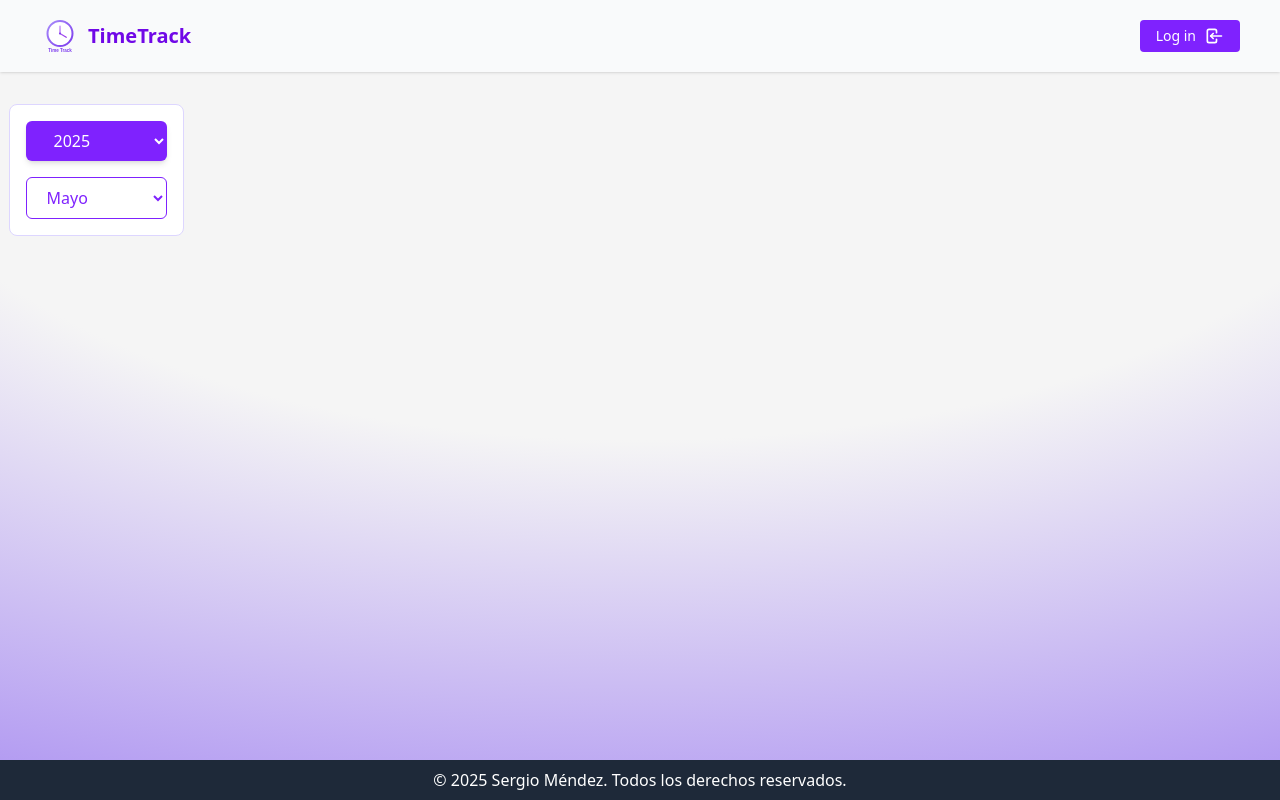
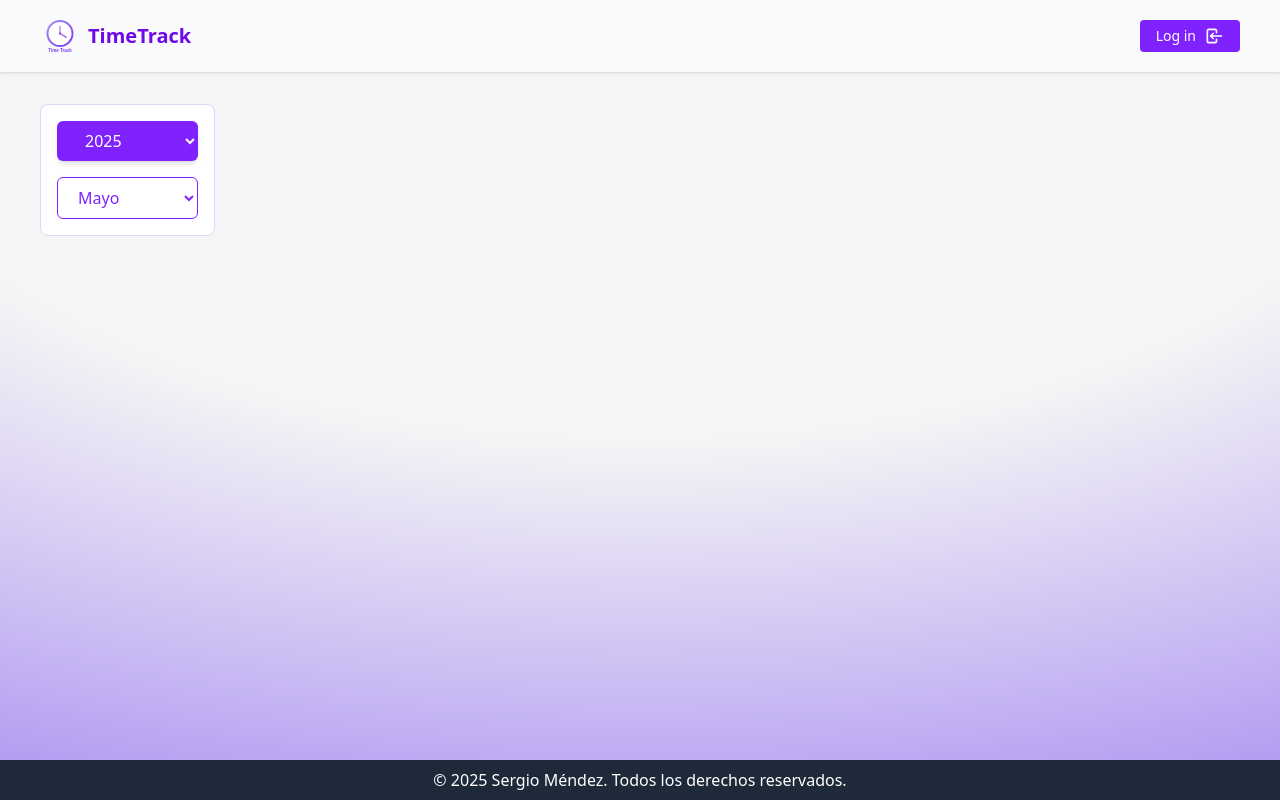
Before and after one commit to Sergiomsrs/timetrack-ui, a React (Vite) app: page /fichajes in a window 1280 px wide. Built offline with nearby package versions, Linux system fonts and the light colour scheme.

Commit message:
feat: ajustar estilos y mejorar la legibilidad en varios componentes

```diff
--- a/src/components/DatePicker.jsx
+++ b/src/components/DatePicker.jsx
@@ -66,7 +66,7 @@ export const DatePicker = ({ activeTab, setActiveTab, setIsModalAddOpen, selecte
 
 
   return (
-    <div className="rounded-lg border border-violet-200 bg-white p-4 w-fit mx-4 flex flex-col gap-4 h-fit">
+    <div className="rounded-lg border border-violet-200 bg-white p-4 w-fit mx-4 flex flex-col gap-4 h-fit mb-4">
 
       <select
         value={activeTab.year ?? currentYear}
--- a/src/components/Modal.jsx
+++ b/src/components/Modal.jsx
@@ -125,7 +125,7 @@ const handleSaveRecord = async (recordId) => {
         throw new Error(errorData.message || `Error HTTP: ${response.status}`);
       }
 
-      /* Actualizar la interfaz */
+      // Actualizar la interfaz
       const updatedRecord = {
         employeeId: recordToSave.employeeId,
         timestamp: recordToSave.timestamp,
@@ -182,8 +182,6 @@ const handleSaveRecord = async (recordId) => {
   const handleDeleteRecord = async (recordId) => {
 
 
-    // Si es nuevo (temporal), elimínalo directamente del estado
-    // Crear un nuevo registro pero finalmente no lo guardas en la base de datos
     if (String(recordId).startsWith('temp')) {
       setEditableRecords(prev => {
         const updatedEditableRecords = prev.filter(r => r.id !== recordId);
--- a/src/components/ModalAdd.jsx
+++ b/src/components/ModalAdd.jsx
@@ -107,7 +107,7 @@ export const ModalAdd = ({ setIsModalAddOpen, selectedEmployeeId, employees, set
             </button>
           </div>
 
-          <div className="p-4 md:p-6 space-y-4 text-gray-800">
+          <div className="p-2 md:p-6 space-y-4 text-gray-800">
             <div className="flex items-center justify-start gap-8">
 
             <div className="space-y-1">
--- a/src/components/TimetrackList.jsx
+++ b/src/components/TimetrackList.jsx
@@ -60,7 +60,7 @@ export const TimetrackList = ({
 
 
     return (
-        <div className="w-full ">
+        <div className="w-full px-4 ">
             {isModalAddOpen &&
                 <ModalAdd
                     activeTab={activeTab}
@@ -100,7 +100,6 @@ export const TimetrackList = ({
             {/* Estado de carga */}
             {isLoading && <div className="text-center py-4 text-blue-500">Cargando registros...</div>}
 
-            {/* Mensaje de error */}
 
             {/* Tabla de resultados */}
             {processedRecords && processedRecords.length > 0 ? (
--- a/src/context/EmployeesContext.jsx
+++ b/src/context/EmployeesContext.jsx
@@ -1,4 +1,3 @@
-// src/context/EmployeesContext.jsx
 import { createContext, useContext, useEffect, useState } from 'react';
 import { AuthContext } from './AuthContext';
 
--- a/src/pages/AddTimeTrack.jsx
+++ b/src/pages/AddTimeTrack.jsx
@@ -1,6 +1,5 @@
 
 import { useState } from 'react'
-import { Last3Record } from '../components/Last3Record'
 import { AlertModal } from '../components/AlertModal'
 
 export default function () {
--- a/src/pages/LogList.jsx
+++ b/src/pages/LogList.jsx
@@ -81,10 +81,5 @@ export const LogList = () => {
     )}
   </div>
 </div>
-
-
-
-
-
     );
 };
--- a/src/pages/Login.jsx
+++ b/src/pages/Login.jsx
@@ -49,7 +49,7 @@ export const Login = () => {
 
       const userData = await meResponse.json();
 
-      login(token, role, userData); // Pasamos el token, el role y los datos del usuario
+      login(token, role, userData); // Se pasa el token, el role y los datos del usuario
       navigate("/fichajes")
       setFormData({ dni: '', password: '' });
 
--- a/src/pages/TimeTrackView.jsx
+++ b/src/pages/TimeTrackView.jsx
@@ -40,8 +40,8 @@ export const TimeTrackView = () => {
 
 
     return (
-      <div className="flex flex-col md:flex-row w-full">
-        <div className="w-1/8 flex justify-center  mx-4 px-0">
+      <div className="flex flex-col md:flex-row w-full items-start">
+        <div className="w-full md:w-1/8 flex-col md:flex-row justify-center px-0 ml-6 ">
 
           <DatePicker
           employees={employees}
@@ -52,7 +52,7 @@ export const TimeTrackView = () => {
           />
 
         </div>
-        <div className="w-6/8  ml-10 px-0 ">
+        <div className="w-full xl:w-6/8  px-0 overflow-hidden ">
 
           <TimetrackList
           activeTab={activeTab}
@@ -78,7 +78,7 @@ export const TimeTrackView = () => {
           />
 
         </div>
-        <div className='w-1/8 flex justify-center mx-0 px-0'>
+        <div className='w-full md:w-1/8 flex justify-center mx-0 px-0'>
         </div>
       </div>
 
--- a/src/utilities/timeManagement.js
+++ b/src/utilities/timeManagement.js
@@ -69,18 +69,11 @@ export const processTimeStamps = (timestamps, id) => {
 
 
 
-
-/**
- * Convierte milisegundos a formato legible 00:00 o --:--.
- * @param {number} ms - Tiempo en milisegundos.
- * @param {string} [emptySymbol="--"] - Símbolo para mostrar cuando ms ≤ 0.
- * @returns {string} - Tiempo formateado (ej: "2h 30m" o "--").
- */
 export const formatMillisecondsToTime = (ms, emptySymbol = "--") => {
     if (ms <= 0) return emptySymbol;
 
-    const totalHours = Math.floor(ms / 3600000); // 1h = 3600000 ms
-    const totalMinutes = Math.floor((ms % 3600000) / 60000); // 1m = 60000 ms
+    const totalHours = Math.floor(ms / 3600000);
+    const totalMinutes = Math.floor((ms % 3600000) / 60000);
 
     return `${totalHours}h ${totalMinutes}m`;
   };
@@ -103,7 +96,7 @@ export const formatMillisecondsToTime = (ms, emptySymbol = "--") => {
     return filtered.map(r => {
       const date = new Date(r.timestamp);
       const time = date.toLocaleTimeString([], { hour: '2-digit', minute: '2-digit' });
-      const dateStr = date.toISOString().slice(0, 10); // yyyy-mm-dd
+      const dateStr = date.toISOString().slice(0, 10);
       return { ...r, time, dateStr };
     });
   };
```
